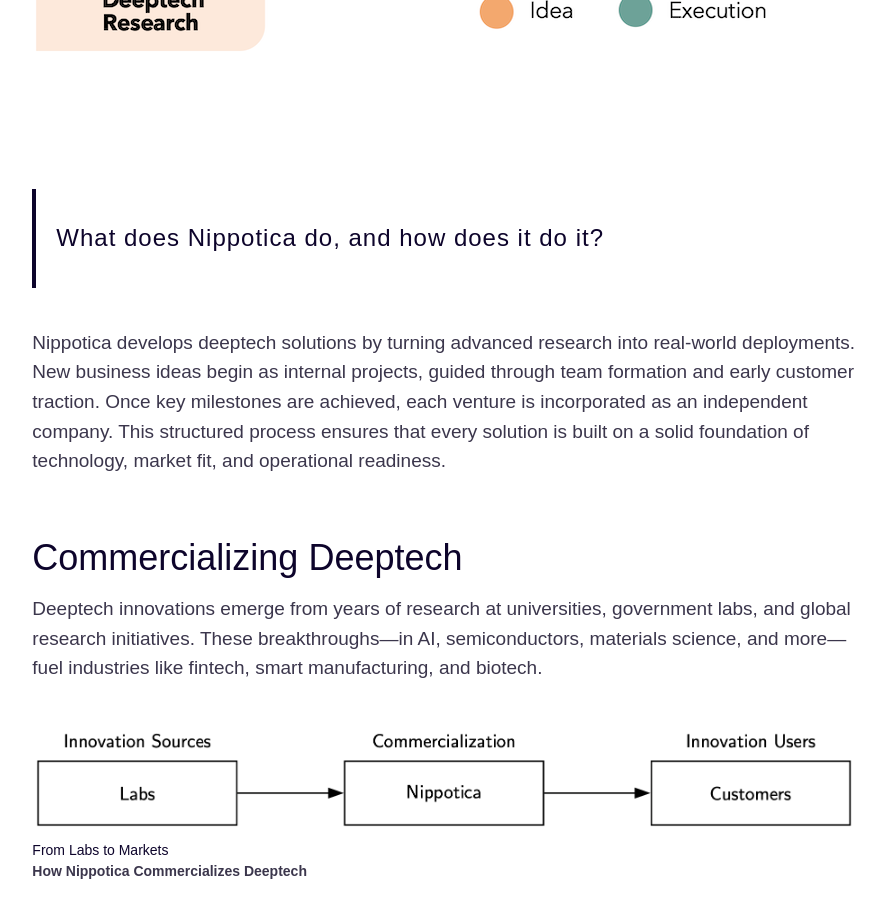
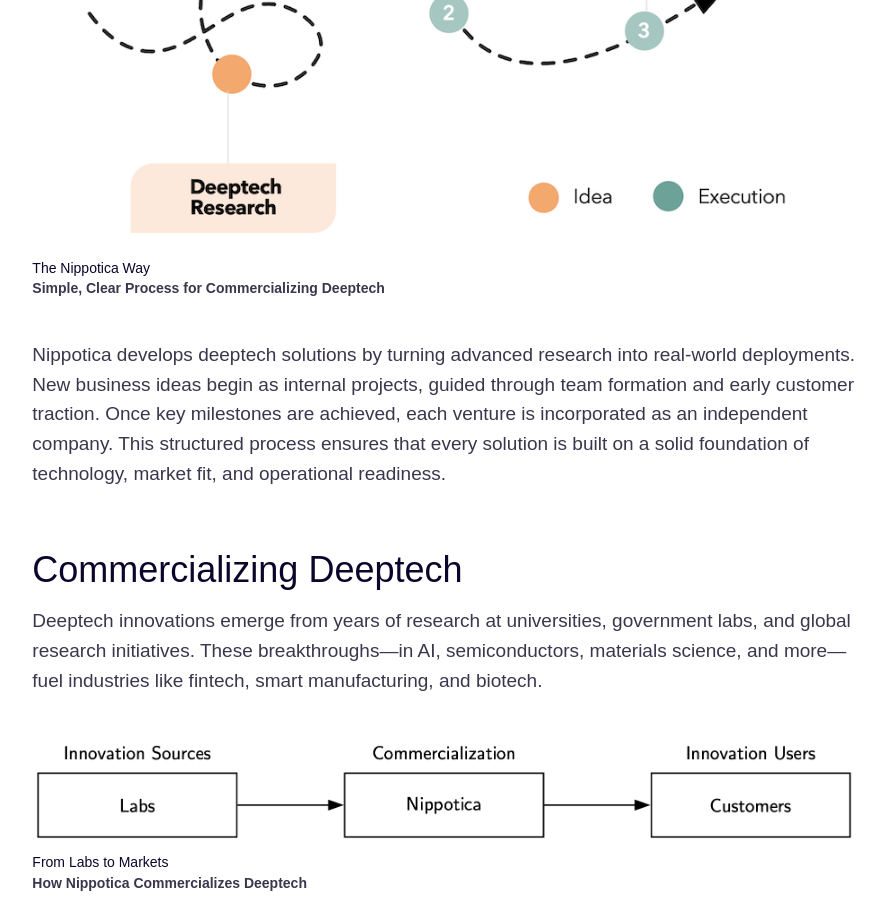
Before and after one commit to Nippotica/jpnippoweb, a Jekyll site: the page built from pages/process.md, in a window 1280 px wide and 900 px high, scrolled down 865 px. Shown: the whole window, without its empty margins (196-1081 px from the left). Built offline with Jekyll 4.4.1, drawn with Linux system fonts in a browser that asks for light colours; some web fonts are replaced.

Commit message:
Update process.md

```diff
--- a/pages/process.md
+++ b/pages/process.md
@@ -3,10 +3,11 @@
 title: "Process"
 permalink: "/process/"
 description: "Turning Deeptech into Real Businesses"
-image: "/assets/images/gen/content/nippoprocess.png"
 ---
 
 > What does Nippotica do, and how does it do it?
+
+{% include framework/shortcodes/figure.html src="/assets/images/gen/content/nippoprocess.png" title="The Nippotica Way" caption="Simple, Clear Process for Commercializing Deeptech" %}
 
 Nippotica develops deeptech solutions by turning advanced research into real-world deployments. New business ideas begin as internal projects, guided through team formation and early customer traction. Once key milestones are achieved, each venture is incorporated as an independent company. This structured process ensures that every solution is built on a solid foundation of technology, market fit, and operational readiness.
 
```
